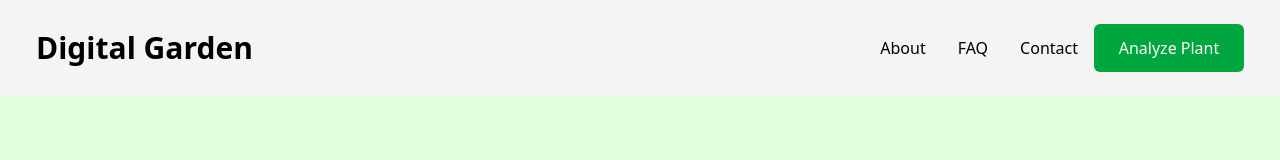
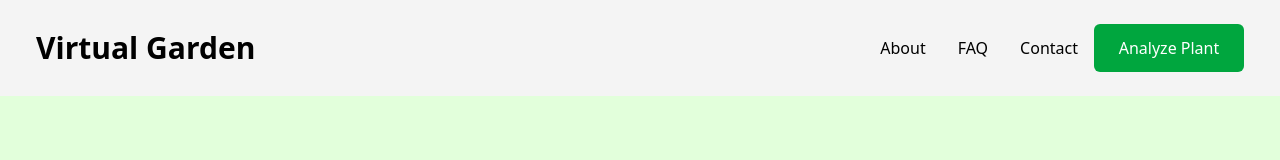
Before and after one commit to CMPT-276-SPRING-2025/final-project-22-vines, a React (Vite) app in the folder app/: page / in a window 1280 px wide. Shown: the top 160 px of the page. Built offline with nearby package versions, Linux system fonts and the light colour scheme.

Commit message:
Fix minor typo in the project name

```diff
--- a/app/src/components/Navbar.jsx
+++ b/app/src/components/Navbar.jsx
@@ -4,7 +4,7 @@ import { Link } from 'react-router-dom'
 const Navbar = () => {
   return (
     <div className='flex justify-between items-center h-24 max-w-[1240px] mx-auto px-4 text-black'>
-        <h1 className='w-full text-3xl font-bold'><Link to="/">Digital Garden</Link></h1>
+        <h1 className='w-full text-3xl font-bold'><Link to="/">Virtual Garden</Link></h1>
         <ul className='flex' >
             <li className='p-4'>About</li>
             <li className='p-4'>FAQ</li>
```
